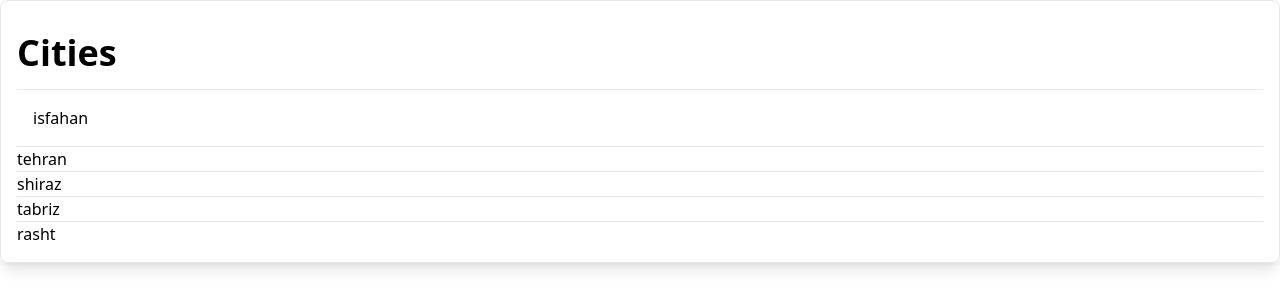
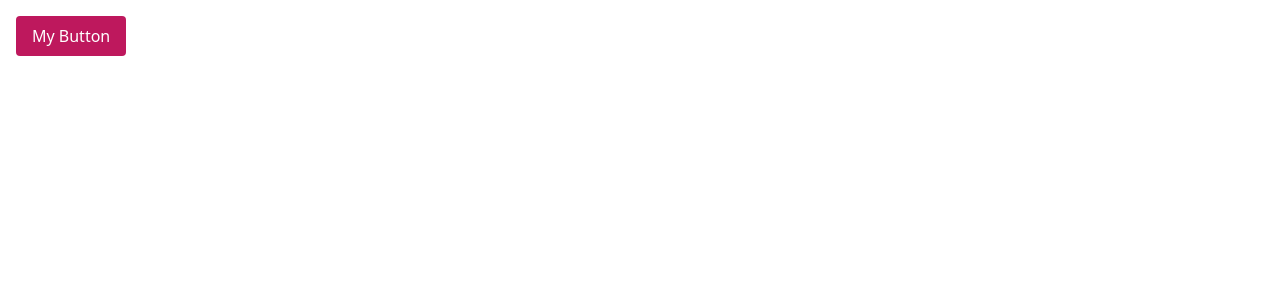
Before and after one commit to fatemehamedani/react-mosh, a React (Vite) app: page / in a window 1280 px wide. Shown: the top 308 px of the page. Built offline with nearby package versions, Linux system fonts and the light colour scheme.

Commit message:
props/state

```diff
--- a/src/App.tsx
+++ b/src/App.tsx
@@ -1,17 +1,17 @@
-
-import ListGroup from "./components/ListGroup";
+import { useState } from "react";
+import Button from "./components/Button";
+import Alert from "./components/Alert";
 
 function App() {
-  let items = ["isfahan", "tehran", "shiraz", "tabriz", "rasht"];
 
-  const handleSelectItem = (item: string) => {
-console.log(item);
+  const [alertVisible, setAlertVisibility] = useState(false);
 
-  }
-
-   return (
+  return (
     <div>
-      <ListGroup items={items} heading="Cities" onSelectItem={handleSelectItem} />
+      {alertVisible && (
+        <Alert onClose={() => setAlertVisibility(false)}>My Alert</Alert>
+      )}
+      <Button onclick={() => setAlertVisibility(true)}>My Button</Button>
     </div>
   );
 }
--- /dev/null
+++ b/src/components/Alert.tsx
@@ -0,0 +1,17 @@
+import { ReactNode } from "react";
+
+interface Props {
+  children: ReactNode;
+  onClose: () => void;
+}
+
+const Alert = ({ children, onClose }: Props) => {
+  return (
+    <div className="relative p-4 shadow text-lg bg-pink-200 text-black font-bold">
+      {children}
+      <button className="absolute top-2 right-2 text-gray-600 hover:text-black focus:outline-none" aria-label="Close" onClick={onClose}>&times;</button>
+    </div>
+  );
+};
+
+export default Alert;
--- /dev/null
+++ b/src/components/Button.tsx
@@ -0,0 +1,20 @@
+
+
+interface Props {
+  children: string;
+  onclick: () => void;
+}
+
+const Button = ({ children, onclick }: Props) => {
+    return (
+
+        <button
+          className="px-4 py-2 bg-pink-700 text-white text-bold rounded hover:bg-pink-400 focus:outline-none focus:right-2 focus:ring-pink-500 ml-4 mt-4"
+          onClick={onclick}
+        >
+          {children}
+        </button>
+    );
+};
+
+export default Button;
```
